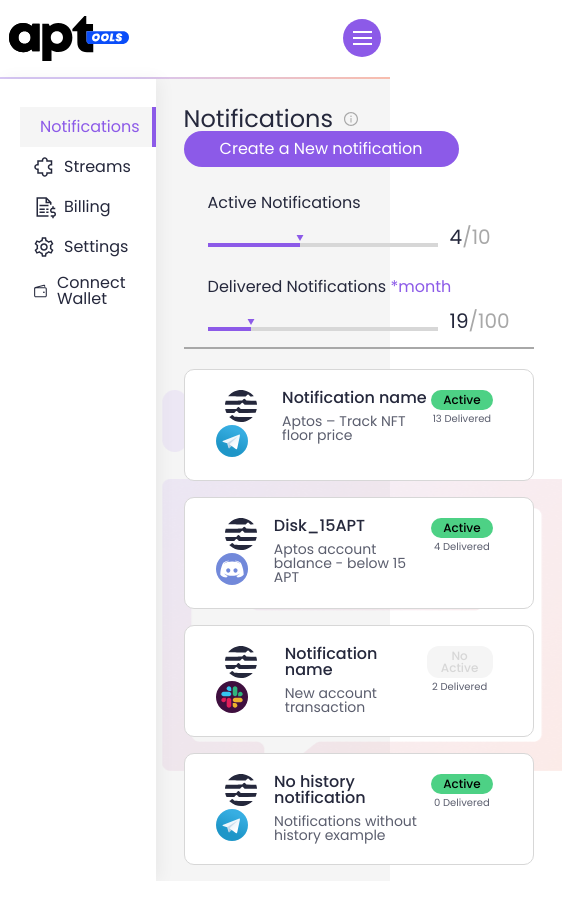
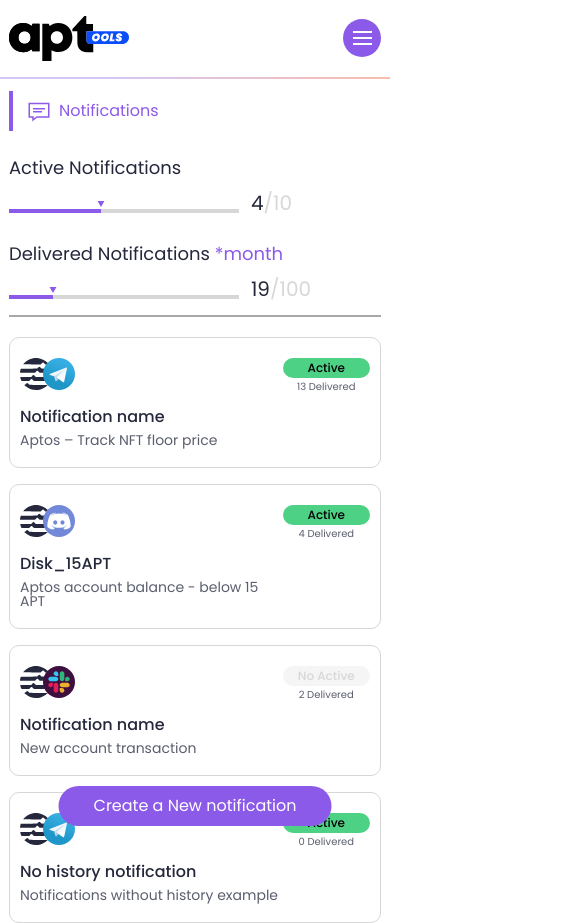
Before and after one commit to dankorotenko/next-noteefee, a Next.js app: page /noteefee/notifications in a window 390 px wide. Shown: the whole page, 562 px wide, since content can reach past the window. Before the commit the page ends 881 px from the top, so only its background shows below. Built offline with nearby package versions, Linux system fonts and the light colour scheme.

Commit message:
mobile all notifications

```diff
--- a/src/pages/notifications/index.js
+++ b/src/pages/notifications/index.js
@@ -6,7 +6,7 @@
 
 import InfoCard from "../../components/InfoCard";
 import Sidebar from "../../components/Sidebar";
-
+import Sms from "../../components/icons/Sms";
 import { notifications } from "../../data/dummy";
 
 export default function Notifications() {
@@ -14,6 +14,10 @@
     <div className="dashboard">
       <Sidebar tab={"notifications"} />
       <section className="content">
+        <div className="content__preheader">
+          <Sms />
+          Notifications
+        </div>
         <div className="content__header">
           <h2 className="content__header_title">
             Notifications <AiOutlineInfoCircle color="#A8A8A8" />
@@ -48,7 +52,7 @@
           {notifications.length != 0 ? (
             notifications.map((n, i) => (
               <Link
-                href={'/notifications/' + n.id}
+                href={"/notifications/" + n.id}
                 className="notification-card"
                 key={i}
               >
@@ -89,6 +93,12 @@
             </Link>
           )}
         </div>
+        <Link
+          href="/notifications/create"
+          className="btn filled create-btn--mobile"
+        >
+          Create a New notification
+        </Link>
       </section>
     </div>
   );
--- a/src/styles/header.css
+++ b/src/styles/header.css
@@ -222,7 +222,7 @@
   border-bottom-right-radius: 0;
 }
 
-@media screen and (width<=475px) {
+@media screen and (max-width: 530px) {
   header .right .wallet {
     display: none;
   }
--- a/src/styles/home.scss
+++ b/src/styles/home.scss
@@ -36,6 +36,14 @@
   flex: 80%;
   padding: 1.75rem;
   background: url("../../public/main-bg.png") no-repeat 90% 90%;
+  &__preheader {
+    display: none;
+    align-items: center;
+    gap: 0.5rem;
+    border-left: 4px solid var(--primary-clr);
+    padding: 0.5rem 0.875rem;
+    color: var(--primary-clr);
+  }
   &__header {
     display: flex;
     justify-content: space-between;
@@ -275,6 +283,9 @@
       }
     }
   }
+  .create-btn--mobile {
+    display: none;
+  }
 }
 
 @media (max-width: 1024px) {
@@ -287,6 +298,7 @@
 
 @media screen and (max-width: 768px) {
   .content {
+    flex: 100%;
     &__header {
       &_btns {
       }
@@ -295,4 +307,71 @@
       grid-template-columns: 1fr;
     }
   }
+  .sidebar {
+    display: none;
+  }
 }
+@media screen and (max-width: 530px) {
+  .content {
+    background-color: #fff;
+    background-image: none;
+    &__preheader {
+      display: flex;
+    }
+    &__header {
+      display: none;
+    }
+    &__subheader {
+      .card {
+        padding-left: 0;
+        &__title {
+          font-size: 1.125rem;
+        }
+        &__body{
+          .progress__value{
+            color: var(--gray3-clr);
+          }
+        }
+      }
+    }
+    &__body{
+      .notification-card{
+        padding: 1.25rem .625rem;
+        &__left{
+          flex-direction: column;
+          flex: 4;
+        }
+        &__right{
+          flex: 1;
+        }
+      }
+    }
+    .create-btn--mobile {
+      display: flex;
+      justify-content: center;
+      position: fixed;
+      bottom: 1.125rem;
+      left: 50%;
+      transform: translateX(-50%);
+      padding: .75rem;
+      text-align: center;
+      width: 70%;
+    }
+  }
+}
+@media screen and (max-width: 475px) {
+  .content {
+    padding-inline: 2.3%;
+    padding-top: .75rem;
+    &__body{
+      .notification-card{
+        &__left{
+          flex: 3;
+        }
+        &__right{
+          flex: 1;
+        }
+      }
+    }
+  }
+}
--- a/src/styles/index.css
+++ b/src/styles/index.css
@@ -212,7 +212,12 @@
   background-color: var(--primary-clr);
 }
 
-@media screen and (width <= 425px) {
+@media screen and (max-width: 530px){
+  .container{
+    --container-padding: 1.75rem;
+  }
+}
+@media screen and (max-width: 425px) {
   .container {
     --container-padding: 2.3%;
   }
```
Also changed, not shown: src/pages/streams/index.js (+6 -5 lines).
